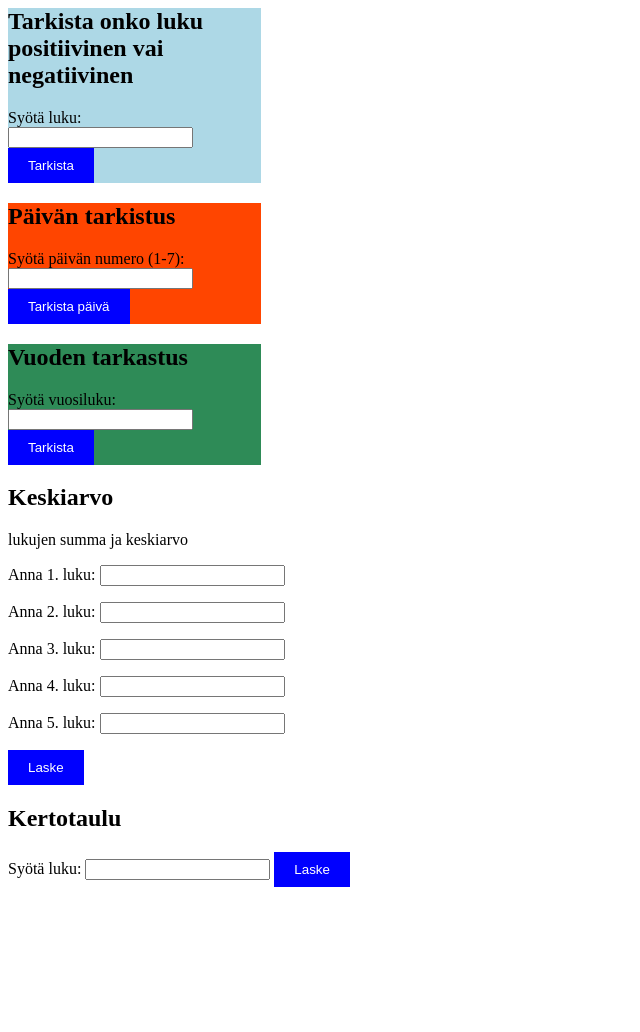
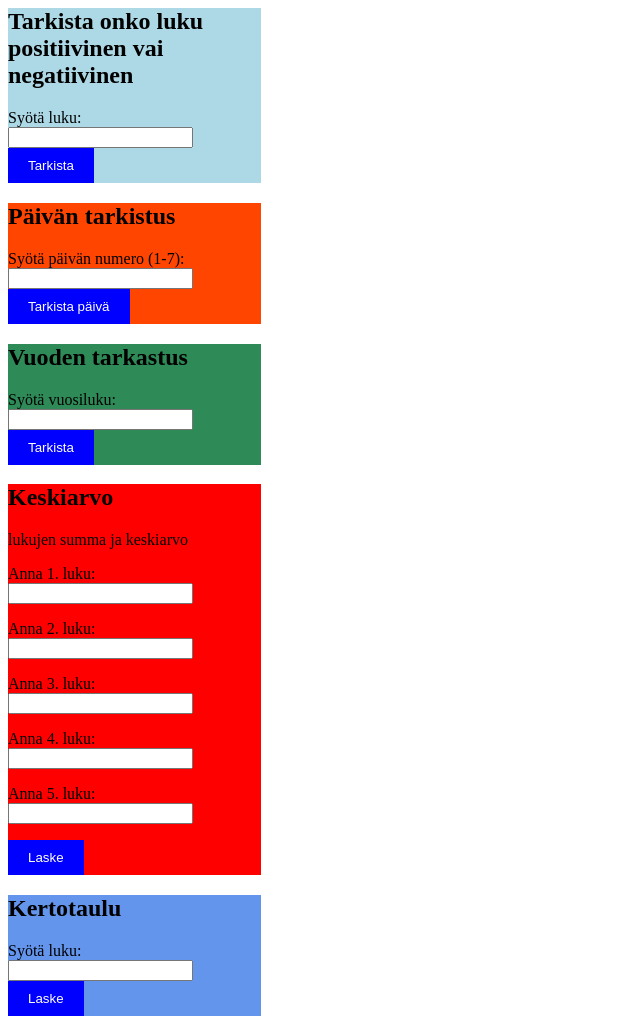
Before and after one commit to electricitas/Harjoituksia, a plain HTML site: page java/viikontoiset.html in a window 1280 px wide. Shown: the whole page, without its empty margins (0-640 px from the left). Before the commit the page ends 903 px from the top, so only its background shows below. Drawn offline with Linux system fonts and the light colour scheme.

Commit message:
Add files via upload

```diff
--- a/java/css/viikontoiset.css
+++ b/java/css/viikontoiset.css
@@ -10,9 +10,13 @@
     background-color: seagreen;
     width: 20%;
 }
-.container {
-    background-color: lightblue;
-    width: 20%
+#neljäs {
+    background-color: red;
+    width: 20%;
+}
+#viides {
+    background-color: cornflowerblue;
+    width: 20%;
 }
     h1 {
     font-size: 24px;
```
